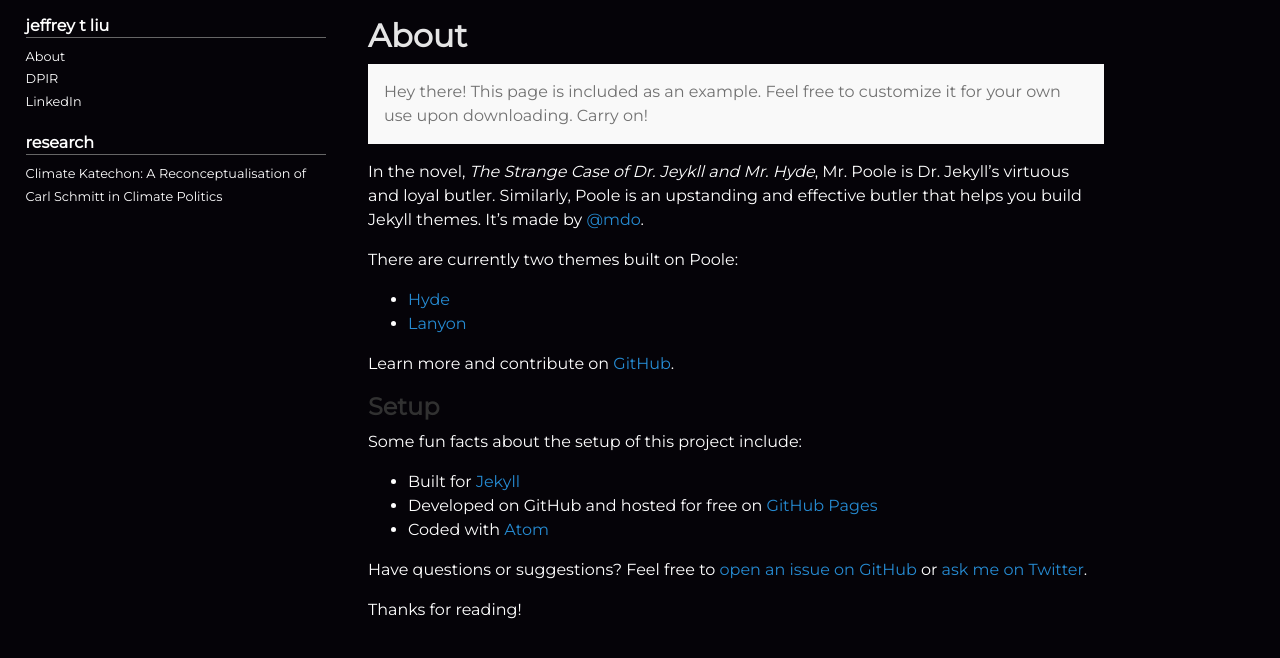
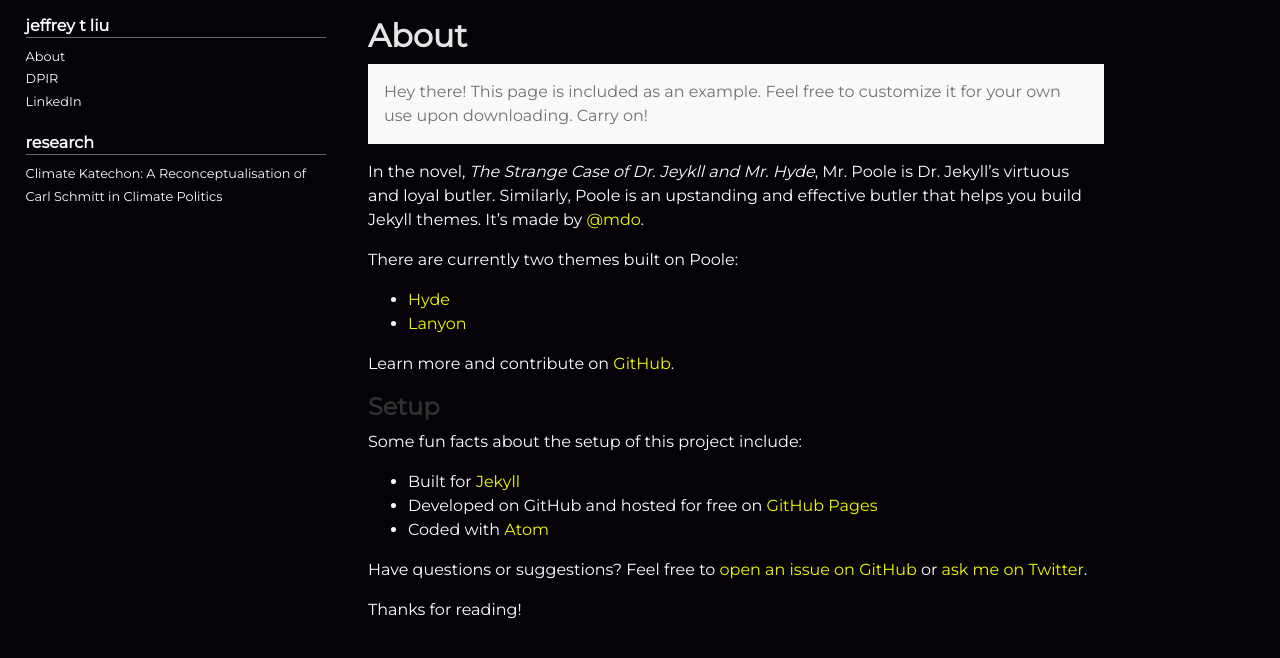
Before and after one commit to jeffrey-t-liu/jeffrey-t-liu.github.io, a Jekyll site: the page built from about.md, in a window 1280 px wide. Shown: the top 658 px of the page. Built offline with Jekyll 4.4.1, drawn with Linux system fonts in a browser that asks for light colours.

Commit message:
Update poole.css

```diff
--- a/public/css/poole.css
+++ b/public/css/poole.css
@@ -67,7 +67,7 @@ body {
 
 /* No `:visited` state is required by default (browsers will use `a`) */
 a {
-  color: #268bd2;
+  color: #edfa00;
   text-decoration: none;
 }
 a strong {
```
